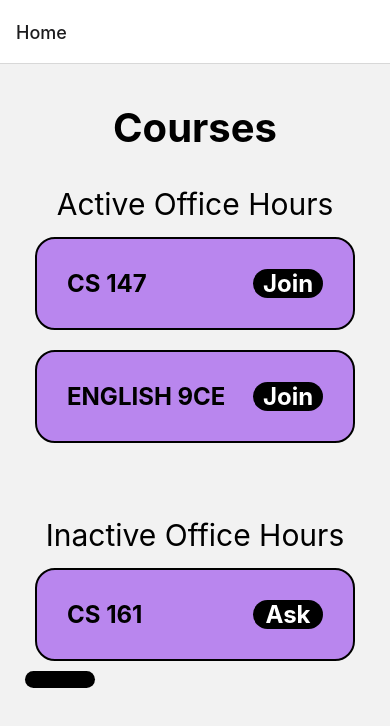
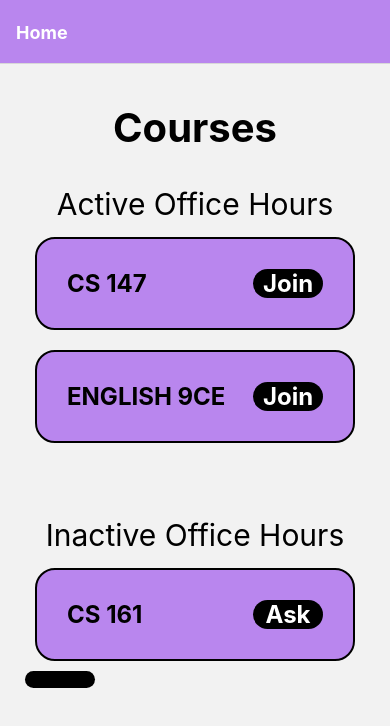
Before and after one commit to ashtonxiong/same-Q-App, a React Native app: screen / in a window 390 px wide. Shown: the top 726 px of the page. Built offline with nearby package versions, Linux system fonts and the light colour scheme.

Commit message:
save changes to bottom and nav bar

```diff
--- a/App.js
+++ b/App.js
@@ -4,15 +4,23 @@ import { createStackNavigator } from '@react-navigation/stack';
 import HomePage from './components/HomePage';
 import CoursePage from './components/CoursePage';
 import Notifications from './components/Notifications';
+import BottomBar from './components/BottomBar';
 
 const Stack = createStackNavigator();
-
-
 
 const App = () => {
   return (
     <NavigationContainer>
-      <Stack.Navigator initialRouteName="Home">
+      <Stack.Navigator initialRouteName="Home"
+      screenOptions={{
+        headerStyle: {
+          backgroundColor: '#b986ee', // Change the default background color
+        },
+        headerTintColor: '#fff', // Change the default text color
+        headerTitleStyle: {
+          fontWeight: 'bold', // Make the default text bold
+        },
+      }}>
         <Stack.Screen name="Home" component={HomePage} />
         <Stack.Screen name="CoursePage" component={CoursePage} />
         <Stack.Screen name="Notifications" component={Notifications} />
@@ -21,4 +29,14 @@ const App = () => {
   );
 };
 
+// const App = () => {
+//   return (
+//     <NavigationContainer>
+//       <Stack.Navigator>
+//         <Stack.Screen name="Home 1" component={BottomBar} />
+//       </Stack.Navigator>
+//     </NavigationContainer>
+//   );
+// };
+
 export default App;
--- a/app.json
+++ b/app.json
@@ -4,10 +4,8 @@
     "slug": "CS147Project",
     "version": "1.0.0",
     "orientation": "portrait",
-    // "icon": "./assets/icon.png",
     "userInterfaceStyle": "light",
     "splash": {
-      "image": "./assets/splash.png",
       "resizeMode": "contain",
       "backgroundColor": "#ffffff"
     },
--- a/components/BottomBar.js
+++ b/components/BottomBar.js
@@ -1,15 +1,20 @@
+// BottomBar.js
+
 import React from 'react';
 import { createBottomTabNavigator } from '@react-navigation/bottom-tabs';
-import { NavigationContainer } from '@react-navigation/native';
+import HomePage from './HomePage';
 import CoursePage from './CoursePage';
+import Notifications from './Notifications';
 
 const Tab = createBottomTabNavigator();
 
 const BottomBar = () => {
   return (
-      <Tab.Navigator>
-        <Tab.screen name="CoursePage" component={CoursePage} />
-      </Tab.Navigator>
+    <Tab.Navigator>
+      <Tab.Screen name="Home" component={HomePage} />
+      <Tab.Screen name="CoursePage" component={CoursePage} />
+      <Tab.Screen name="Notifications" component={Notifications} />
+    </Tab.Navigator>
   );
 };
 
--- a/package.json
+++ b/package.json
@@ -16,7 +16,7 @@
     "expo": "~49.0.15",
     "expo-status-bar": "~1.6.0",
     "react": "18.2.0",
-    "react-native": "0.72.6",
+    "react-native": "0.72.7",
     "react-native-gesture-handler": "~2.12.0",
     "react-native-reanimated": "^3.5.4",
     "react-native-safe-area-context": "^4.7.4",
```
Also changed, not shown: components/HomePage.js (+1 -12 lines), 2 other files (tests, documents, lock files or other folders).
